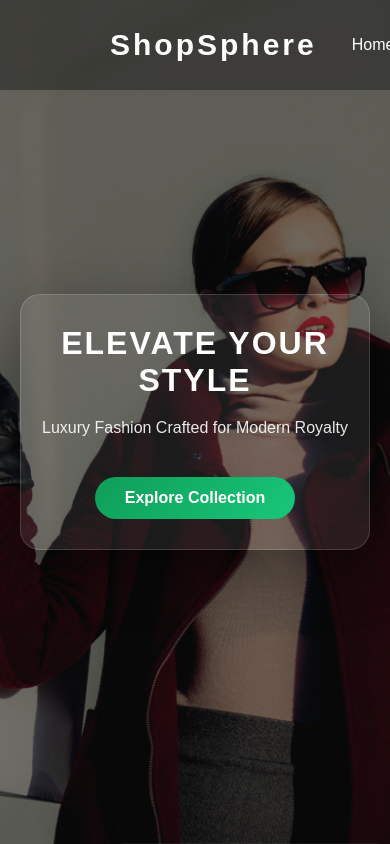
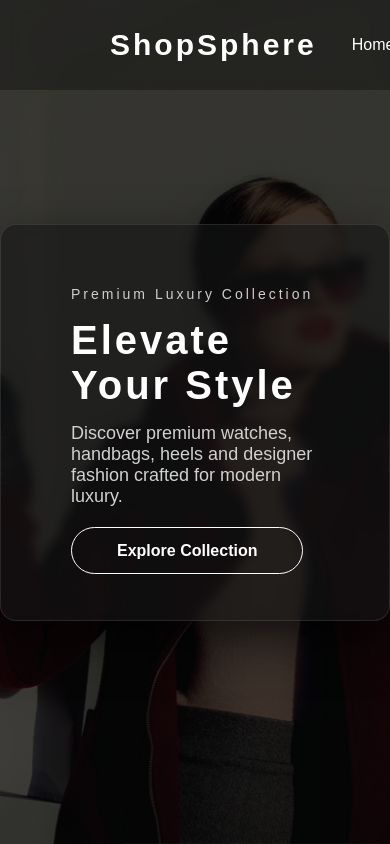
Before and after one commit to Komalkori2004/MERN-PROJECT, a React (Vite) app in the folder MERN/: page / in a window 390 px wide. Built offline with nearby package versions, Linux system fonts and the light colour scheme.

Commit message:
Create responsive dark luxury hero section for premium fashion store

```diff
--- a/MERN/package.json
+++ b/MERN/package.json
@@ -10,7 +10,9 @@
     "preview": "vite preview"
   },
   "dependencies": {
+    "aos": "^2.3.4",
     "axios": "^1.13.5",
+    "bootstrap": "^5.3.8",
     "react": "^19.2.0",
     "react-dom": "^19.2.0",
     "react-icons": "^5.5.0",
--- a/MERN/src/pages/hero.jsx
+++ b/MERN/src/pages/hero.jsx
@@ -1,16 +1,38 @@
-
-import "../style/hero.css"
+import "../style/hero.css";
 
 const Hero = () => {
   return (
     <section className="hero">
-      <div className="hero-content">
-        <h1>Elevate Your Style</h1>
-        <p>Luxury Fashion Crafted for Modern Royalty</p>
-        <button className="hero-btn">Explore Collection</button>
+
+      <div className="container h-100">
+        <div className="row h-100 align-items-center justify-content-center text-center">
+
+          <div className="col-lg-8 hero-content" data-aos="fade-up">
+
+            <span className="hero-tag">
+              Premium Luxury Collection
+            </span>
+
+            <h1 className="hero-title">
+              Elevate Your Style
+            </h1>
+
+            <p className="hero-text">
+              Discover premium watches, handbags, heels and
+              designer fashion crafted for modern luxury.
+            </p>
+
+            <a href="/products" className="hero-btn">
+              Explore Collection
+            </a>
+
+          </div>
+
+        </div>
       </div>
+
     </section>
-  )
-}
+  );
+};
 
-export default Hero
+export default Hero;
--- a/MERN/src/pages/layout.jsx
+++ b/MERN/src/pages/layout.jsx
@@ -1,7 +1,18 @@
 import { Outlet } from "react-router-dom";
 import Navbar from "./nav";
+import { useEffect } from "react";
+import AOS from "aos";
+import "aos/dist/aos.css";
 
 const Layout = () => {
+
+  useEffect(() => {
+    AOS.init({
+      duration: 1000,
+      once: true
+    });
+  }, []);
+
   return (
     <>
       <Navbar />
--- a/MERN/src/pages/nav.jsx
+++ b/MERN/src/pages/nav.jsx
@@ -1,5 +1,6 @@
 import { Link, useNavigate } from "react-router-dom";
 import { useEffect, useState } from "react";
+
 import { FaShoppingCart, FaUserCircle, FaMoon, FaSun } from "react-icons/fa";
 import "../style/nav.css";
 
--- a/MERN/src/products/cart.jsx
+++ b/MERN/src/products/cart.jsx
@@ -1,6 +1,6 @@
 import { useEffect, useState } from "react";
 import axios from "axios";
-import "../style/cart.css"
+import "../style/cart.css";
 
 const Cart = () => {
   const token = localStorage.getItem("token");
@@ -10,7 +10,7 @@ const Cart = () => {
     FetchCart();
   }, []);
 
-  //   to get cart
+  // get cart
   const FetchCart = async () => {
     try {
       const res = await axios.get(`${import.meta.env.VITE_API_URL}/api/cart`, {
@@ -18,28 +18,29 @@ const Cart = () => {
           Authorization: `Bearer ${token}`,
         },
       });
+
       setCart(res.data || { items: [] });
     } catch (error) {
       console.log("error", error);
     }
   };
 
-  // total price
+  // ✅ safe total calculation
   const totalPrice = cart.items.reduce((acc, item) => {
+    if (!item.product) return acc;
     return acc + item.product.finalPrice * item.quantity;
   }, 0);
 
   const shipping = totalPrice > 1000 ? 0 : 100;
   const grandTotal = totalPrice + shipping;
-  if (!cart) return <p>Cart is Empty</p>;
 
-  //   to incress or decress quntity of product
-
+  // update quantity
   const updateQty = async (productId, quantity) => {
     if (quantity < 1) {
       await Remove(productId);
       return;
     }
+
     await axios.put(
       `${import.meta.env.VITE_API_URL}/api/cart/update`,
       { productId, quantity },
@@ -47,13 +48,13 @@ if (quantity < 1) {
         headers: {
           Authorization: `Bearer ${token}`,
         },
-      },
+      }
     );
+
     FetchCart();
   };
 
-  //   to remove items
-
+  // remove item
   const Remove = async (productId) => {
     await axios.delete(
       `${import.meta.env.VITE_API_URL}/api/cart/remove/${productId}`,
@@ -61,13 +62,13 @@ if (quantity < 1) {
         headers: {
           Authorization: `Bearer ${token}`,
         },
-      },
+      }
     );
+
     FetchCart();
   };
 
   return (
-    <>
     <div className="cart-container">
       <h1 className="cart-title">My Cart 🛒</h1>
 
@@ -78,19 +79,23 @@ if (quantity < 1) {
         </div>
       ) : (
         <>
-      {cart.items.map((item) => (
+          {/* ✅ filter null products */}
+          {cart.items
+            .filter((item) => item.product)
+            .map((item) => (
               <div key={item._id} className="cart-item">
                 <img
-            src={`${import.meta.env.VITE_API_URL}/${item.product.thumbnail}`}
-            alt={item.product.title}
+                  src={`${import.meta.env.VITE_API_URL}/${item.product?.thumbnail}`}
+                  alt={item.product?.title}
                 />
 
                 <div className="cart-details">
-            <h3>{item.product.title}</h3>
-            <p>Price: ₹{item.product.finalPrice}</p>
+                  <h3>{item.product?.title}</h3>
+                  <p>Price: ₹{item.product?.finalPrice}</p>
+
                   <p>
                     Subtotal: ₹
-              {item.product.finalPrice * item.quantity}
+                    {(item.product?.finalPrice || 0) * item.quantity}
                   </p>
 
                   <div className="qty-box">
@@ -136,7 +141,7 @@ if (quantity < 1) {
         </>
       )}
     </div>
-    </>
-  )
-}
+  );
+};
+
 export default Cart;
--- /dev/null
+++ b/MERN/src/products/productcard.jsx
@@ -0,0 +1,20 @@
+import { Link } from "react-router-dom";
+
+const ProductCard = ({ product }) => {
+  return (
+    <div className="product-card fade-up">
+      <img
+        src={`${import.meta.env.VITE_API_URL}/${product.thumbnail}`}
+        alt={product.title}
+      />
+
+      <h3>
+        <Link to={`/products/${product.slug}`}>{product.title}</Link>
+      </h3>
+
+      <p className="price">₹{product.finalPrice}</p>
+    </div>
+  );
+};
+
+export default ProductCard;
--- a/MERN/src/products/products.jsx
+++ b/MERN/src/products/products.jsx
@@ -2,8 +2,8 @@ import { useEffect, useState } from "react";
 import axios from "axios";
 import { Link } from "react-router-dom";
 import "../style/product.css";
-;
 import Sidebar from "../pages/sidebar";
+import ProductCard from "./productcard";
 
 
 const Products = () => {
@@ -68,16 +68,7 @@ const Products = () => {
       ) : (
         <div className="products-grid">
           {products.map((p) => (
-            <div key={p._id} className="product-card fade-up">
-              <img
-                src={`${import.meta.env.VITE_API_URL}/${p.thumbnail}`}
-                alt={p.title}
-              />
-              <h3>
-                <Link to={`/products/${p.slug}`}>{p.title}</Link>
-              </h3>
-              <p className="price">₹{p.finalPrice}</p>
-            </div>
+             <ProductCard key={p._id} product={p} />
           ))}
         </div>
       )}
--- a/MERN/src/style/hero.css
+++ b/MERN/src/style/hero.css
@@ -1,118 +1,89 @@
-.hero {
-  position: relative;
-  height: 100vh;
-  background: url("/image/hero.jpg") center/cover no-repeat;
-  display: flex;
-  justify-content: center;
-  align-items: center;
-  text-align: center;
-  color: white;
-  padding: 20px;
+.hero{
+position:relative;
+min-height:100vh;
+
+background:url("/image/hero.jpg")
+center/cover no-repeat;
+
+display:flex;
+align-items:center;
+justify-content:center;
 }
 
-/* Dark Overlay */
-.hero::before {
-  content: "";
-  position: absolute;
-  inset: 0;
-  background: rgba(0, 0, 0, 0.55);
+/* dark overlay */
+
+.hero::before{
+content:"";
+position:absolute;
+inset:0;
+background:rgba(0,0,0,0.75);
 }
 
-/* Glass Box */
-.hero-content {
-    font-size: clamp(28px, 6vw, 72px);
-  position: relative;
-  z-index: 2;
-  padding: 60px 80px;
-  border-radius: 20px;
-  max-width: 900px;
+/* hero content */
 
-  background: rgba(255, 255, 255, 0.08);
-  /* backdrop-filter: blur(6px);
-  -webkit-backdrop-filter: blur(6px); */
+.hero-content{
+position:relative;
+z-index:2;
 
-  border: 1px solid rgba(255, 255, 255, 0.15);
-  box-shadow: 0 20px 60px rgba(0, 0, 0, 0.4);
+padding:60px 70px;
+
+background:rgba(20,20,20,0.6);
+backdrop-filter:blur(5px);
+
+border-radius:16px;
+
+border:1px solid rgba(255,255,255,0.1);
+
+box-shadow:0 20px 50px rgba(0,0,0,0.6);
 }
 
-/* Heading */
-.hero-content h1 {
-  font-size: 72px;
-  font-weight: 900;
-  letter-spacing: 4px;
-  margin-bottom: 20px;
-  text-transform: uppercase;
+/* small tag */
+
+.hero-tag{
+letter-spacing:3px;
+font-size:14px;
+color:#cfcfcf;
 }
 
-/* Paragraph */
-.hero-content p {
-  font-size: 22px;
-  margin-bottom: 40px;
-  opacity: 0.9;
+/* title */
+
+.hero-title{
+font-size:clamp(40px,6vw,70px);
+font-weight:900;
+letter-spacing:3px;
+color:white;
+margin:15px 0;
 }
 
-/* Button */
-.hero-btn {
-  padding: 16px 50px;
-  border-radius: 50px;
-  border: none;
-  font-size: 18px;
-  font-weight: 600;
-  background: linear-gradient(135deg, #0f9d58, #18c77a);
-  color: white;
-  cursor: pointer;
-  transition: all 0.4s ease;
+/* text */
+
+.hero-text{
+font-size:18px;
+color:#d1d1d1;
+margin-bottom:35px;
 }
 
-.hero-btn:hover {
-  transform: translateY(-5px);
-  box-shadow: 0 15px 35px rgba(24, 199, 122, 0.5);
+/* button */
+
+.hero-btn{
+padding:14px 45px;
+
+border-radius:40px;
+
+border:1px solid white;
+
+background:transparent;
+
+color:white;
+
+font-weight:600;
+
+text-decoration:none;
+
+transition:0.4s;
 }
 
-/* ========================= */
-/* 📱 Tablet Responsive */
-/* ========================= */
-
-@media (max-width: 1024px) {
-  .hero-content {
-    padding: 40px 50px;
-  }
-
-  .hero-content h1 {
-    font-size: 48px;
-  }
-
-  .hero-content p {
-    font-size: 18px;
-  }
+.hero-btn:hover{
+background:white;
+color:black;
 }
-
-/* ========================= */
-/* 📱 Mobile Responsive */
-/* ========================= */
-
-@media (max-width: 600px) {
-  .hero {
-    height: auto;
-    min-height: 100vh;
-  }
-
-  .hero-content {
-    padding: 30px 20px;
-    width: 100%;
-  }
-
-  .hero-content h1 {
-    font-size: 32px;
-    letter-spacing: 2px;
-  }
-
-  .hero-content p {
-    font-size: 16px;
-  }
-
-  .hero-btn {
-    padding: 12px 30px;
-    font-size: 16px;
-  }
-}
```
Also changed, not shown: 2 other files (tests, documents, lock files or other folders). Lines whose indentation alone changed are shown as unchanged.
